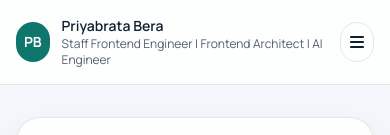
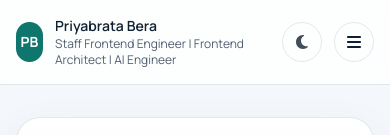
Before and after one commit to priyabratabera/profile, a Next.js app: page / in a window 390 px wide. Shown: the top 135 px of the page. Built offline with nearby package versions, Linux system fonts and the light colour scheme.

Commit message:
added dark mode

```diff
--- a/src/app/globals.css
+++ b/src/app/globals.css
@@ -1,4 +1,5 @@
 @import "tailwindcss";
+@custom-variant dark (&:where(.dark, .dark *));
 
 :root {
   --portfolio-bg: #f4f7fb;
@@ -13,6 +14,22 @@
   --portfolio-shadow: 0 18px 45px rgb(17 32 49 / 0.08);
   --portfolio-shadow-raise: 0 24px 70px rgb(17 32 49 / 0.14);
   --portfolio-radius: 24px;
+  color-scheme: light;
+}
+
+.dark {
+  --portfolio-bg: #0b1220;
+  --portfolio-surface: rgb(30 41 59 / 0.75);
+  --portfolio-surface-strong: #1a2436;
+  --portfolio-text: #e7edf6;
+  --portfolio-muted: #93a1b5;
+  --portfolio-border: rgb(231 237 246 / 0.12);
+  --portfolio-primary: #2dd4bf;
+  --portfolio-primary-dark: #5eead4;
+  --portfolio-accent: #f59e0b;
+  --portfolio-shadow: 0 18px 45px rgb(0 0 0 / 0.35);
+  --portfolio-shadow-raise: 0 24px 70px rgb(0 0 0 / 0.5);
+  color-scheme: dark;
 }
 
 @theme inline {
@@ -41,6 +58,7 @@ body {
   background: var(--portfolio-bg);
   color: var(--portfolio-text);
   font-family: var(--font-body), ui-sans-serif, system-ui, sans-serif;
+  transition: background-color 0.2s ease, color 0.2s ease;
 }
 
 h1,
--- a/src/components/ContactForm.tsx
+++ b/src/components/ContactForm.tsx
@@ -11,7 +11,7 @@ export function ContactForm() {
   }
 
   const fieldClasses =
-    "mt-1 w-full rounded-xl border border-border bg-white px-3 py-2 text-sm outline-none transition focus:border-brand";
+    "mt-1 w-full rounded-xl border border-border bg-surface-strong px-3 py-2 text-sm outline-none transition focus:border-brand";
 
   return (
     <form onSubmit={handleSubmit} className="space-y-4">
--- a/src/components/Sidebar.tsx
+++ b/src/components/Sidebar.tsx
@@ -7,7 +7,7 @@ export function Sidebar() {
   return (
     <aside className="lg:sticky lg:top-24 lg:h-fit lg:w-[300px] lg:shrink-0">
       <Surface className="flex flex-col items-center gap-4 p-6 text-center">
-        <div className="relative h-28 w-28 overflow-hidden rounded-full border-4 border-white shadow-lg">
+        <div className="relative h-28 w-28 overflow-hidden rounded-full border-4 border-surface-strong shadow-lg">
           <Image
             src="/assets/pic.png"
             alt={profile.photoAlt}
@@ -33,7 +33,7 @@ export function Sidebar() {
                 aria-label={link.label}
                 target={link.href.startsWith("http") ? "_blank" : undefined}
                 rel={link.href.startsWith("http") ? "noopener noreferrer" : undefined}
-                className="flex h-9 w-9 items-center justify-center rounded-full border border-border bg-white text-ink/70 transition hover:border-brand hover:text-brand"
+                className="flex h-9 w-9 items-center justify-center rounded-full border border-border bg-surface-strong text-ink/70 transition hover:border-brand hover:text-brand"
               >
                 <Icon size={14} />
               </a>
--- /dev/null
+++ b/src/components/ThemeToggle.tsx
@@ -0,0 +1,30 @@
+"use client";
+
+import { useEffect, useState } from "react";
+import { FaMoon, FaSun } from "@/components/icons";
+
+export function ThemeToggle() {
+  const [isDark, setIsDark] = useState(false);
+
+  useEffect(() => {
+    setIsDark(document.documentElement.classList.contains("dark"));
+  }, []);
+
+  const toggle = () => {
+    const next = !isDark;
+    document.documentElement.classList.toggle("dark", next);
+    localStorage.setItem("theme", next ? "dark" : "light");
+    setIsDark(next);
+  };
+
+  return (
+    <button
+      type="button"
+      onClick={toggle}
+      aria-label={isDark ? "Switch to light mode" : "Switch to dark mode"}
+      className="flex h-10 w-10 items-center justify-center rounded-full border border-border text-ink/80 transition hover:border-brand hover:text-brand"
+    >
+      {isDark ? <FaSun size={16} /> : <FaMoon size={16} />}
+    </button>
+  );
+}
--- a/src/components/TopBar.tsx
+++ b/src/components/TopBar.tsx
@@ -5,13 +5,14 @@ import { usePathname } from "next/navigation";
 import { useState } from "react";
 import { navLinks, profile } from "@/lib/content";
 import { FaBars, FaXmark } from "@/components/icons";
+import { ThemeToggle } from "@/components/ThemeToggle";
 
 export function TopBar() {
   const [open, setOpen] = useState(false);
   const pathname = usePathname();
 
   return (
-    <header className="sticky top-0 z-50 border-b border-border bg-white/80 backdrop-blur">
+    <header className="sticky top-0 z-50 border-b border-border bg-surface-strong/80 backdrop-blur">
       <div className="mx-auto flex max-w-[1280px] items-center justify-between gap-4 px-4 py-4 sm:px-6">
         <Link href="/" className="flex items-center gap-3" onClick={() => setOpen(false)}>
           <span className="flex h-10 w-10 items-center justify-center rounded-full bg-brand text-sm font-bold text-white">
@@ -23,16 +24,7 @@ export function TopBar() {
           </span>
         </Link>
 
-        <button
-          type="button"
-          aria-label={open ? "Close menu" : "Open menu"}
-          aria-expanded={open}
-          onClick={() => setOpen((v) => !v)}
-          className="flex h-10 w-10 items-center justify-center rounded-full border border-border text-ink md:hidden"
-        >
-          {open ? <FaXmark size={16} /> : <FaBars size={16} />}
-        </button>
-
+        <div className="flex items-center gap-3">
           <nav className="hidden items-center gap-6 md:flex">
             {navLinks.map((link) => {
               const active = pathname === link.href;
@@ -49,10 +41,23 @@ export function TopBar() {
               );
             })}
           </nav>
+
+          <ThemeToggle />
+
+          <button
+            type="button"
+            aria-label={open ? "Close menu" : "Open menu"}
+            aria-expanded={open}
+            onClick={() => setOpen((v) => !v)}
+            className="flex h-10 w-10 items-center justify-center rounded-full border border-border text-ink md:hidden"
+          >
+            {open ? <FaXmark size={16} /> : <FaBars size={16} />}
+          </button>
+        </div>
       </div>
 
       {open ? (
-        <nav className="flex flex-col gap-1 border-t border-border bg-white/95 px-4 py-3 md:hidden">
+        <nav className="flex flex-col gap-1 border-t border-border bg-surface-strong/95 px-4 py-3 md:hidden">
           {navLinks.map((link) => {
             const active = pathname === link.href;
             return (
--- a/src/components/icons.tsx
+++ b/src/components/icons.tsx
@@ -6,6 +6,8 @@ import {
   FaGlobe,
   FaBars,
   FaXmark,
+  FaSun,
+  FaMoon,
 } from "react-icons/fa6";
 import type { IconType } from "react-icons";
 
@@ -17,4 +19,4 @@ export const socialIcons: Record<string, IconType> = {
   whatsapp: FaWhatsapp,
 };
 
-export { FaBars, FaXmark };
+export { FaBars, FaXmark, FaSun, FaMoon };
--- a/src/components/sections/About.tsx
+++ b/src/components/sections/About.tsx
@@ -12,7 +12,7 @@ export function About() {
         </p>
         <div className="mt-6 grid gap-4 sm:grid-cols-2">
           {aboutHighlights.map((point) => (
-            <article key={point} className="flex gap-3 rounded-2xl border border-border bg-white/60 p-4">
+            <article key={point} className="flex gap-3 rounded-2xl border border-border bg-surface-strong/60 p-4">
               <span className="mt-1.5 h-2 w-2 shrink-0 rounded-full bg-accent" />
               <p className="text-sm text-ink/85">{point}</p>
             </article>
--- a/src/components/sections/GenAi.tsx
+++ b/src/components/sections/GenAi.tsx
@@ -13,7 +13,7 @@ export function GenAi() {
 
         <div className="mt-6 grid gap-4 lg:grid-cols-2">
           {genAi.projects.map((project) => (
-            <article key={project.title} className="rounded-2xl border border-border bg-white/60 p-5">
+            <article key={project.title} className="rounded-2xl border border-border bg-surface-strong/60 p-5">
               <h3 className="text-base font-semibold">{project.title}</h3>
               <div className="mt-3 flex flex-wrap gap-2">
                 {project.stack.map((tech) => (
--- a/src/components/sections/Hero.tsx
+++ b/src/components/sections/Hero.tsx
@@ -24,7 +24,7 @@ export function Hero() {
         {heroStats.map((stat) => (
           <article
             key={stat.label}
-            className="rounded-2xl border border-border bg-white/70 p-4 text-center"
+            className="rounded-2xl border border-border bg-surface-strong/70 p-4 text-center"
           >
             <strong className="block text-xl font-bold text-brand sm:text-2xl">
               {stat.value}
--- a/src/components/ui.tsx
+++ b/src/components/ui.tsx
@@ -48,7 +48,7 @@ export function SectionHeading({
 
 export function Chip({ children }: { children: ReactNode }) {
   return (
-    <span className="inline-flex items-center rounded-full border border-border bg-white/70 px-3 py-1 text-xs font-medium text-ink/80">
+    <span className="inline-flex items-center rounded-full border border-border bg-surface-strong/70 px-3 py-1 text-xs font-medium text-ink/80">
       {children}
     </span>
   );
@@ -70,7 +70,7 @@ export function Btn({
   const styles =
     variant === "primary"
       ? "bg-brand text-white shadow-[0_10px_25px_rgb(15,118,110,0.35)] hover:bg-brand-dark"
-      : "border border-border bg-white/70 text-ink hover:bg-white";
+      : "border border-border bg-surface-strong/70 text-ink hover:bg-surface-strong";
   const external = href.startsWith("http") || download;
   return (
     <Link
```
Also changed, not shown: src/app/layout.tsx (+10 -1 lines). Lines whose indentation alone changed are shown as unchanged.
